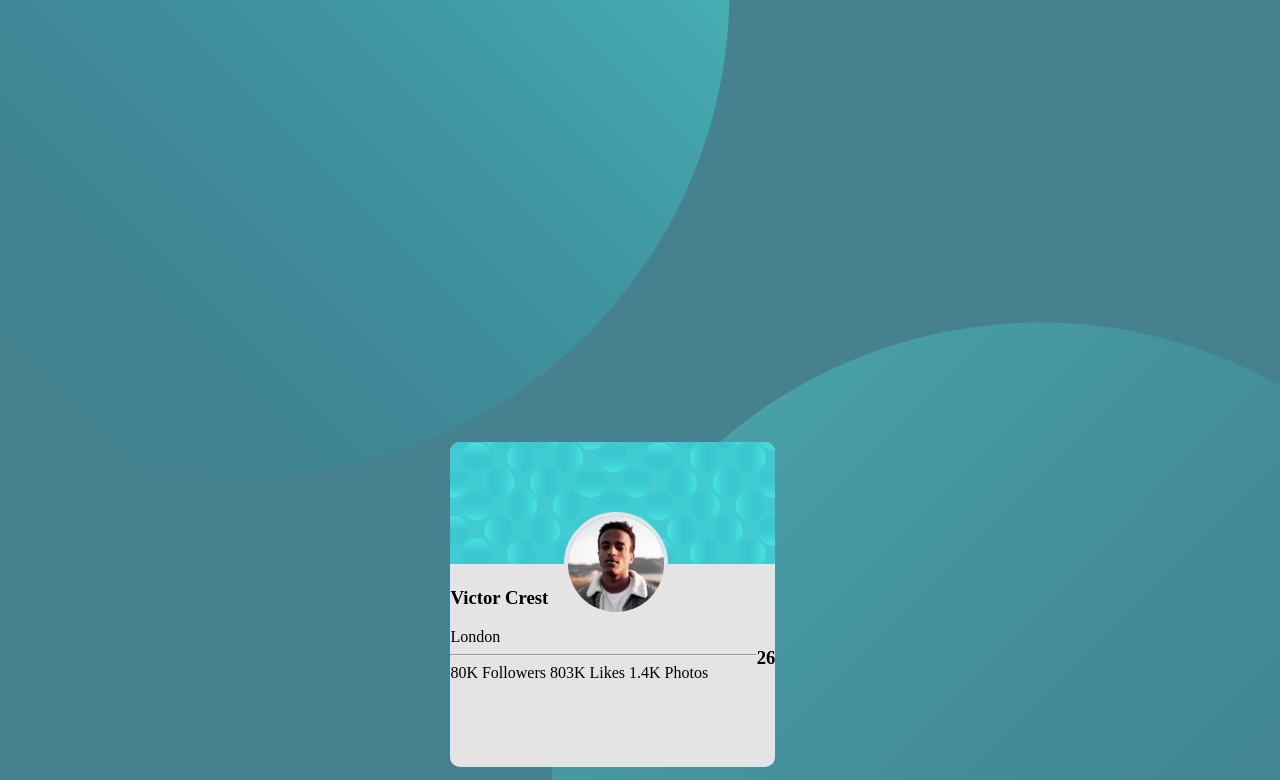
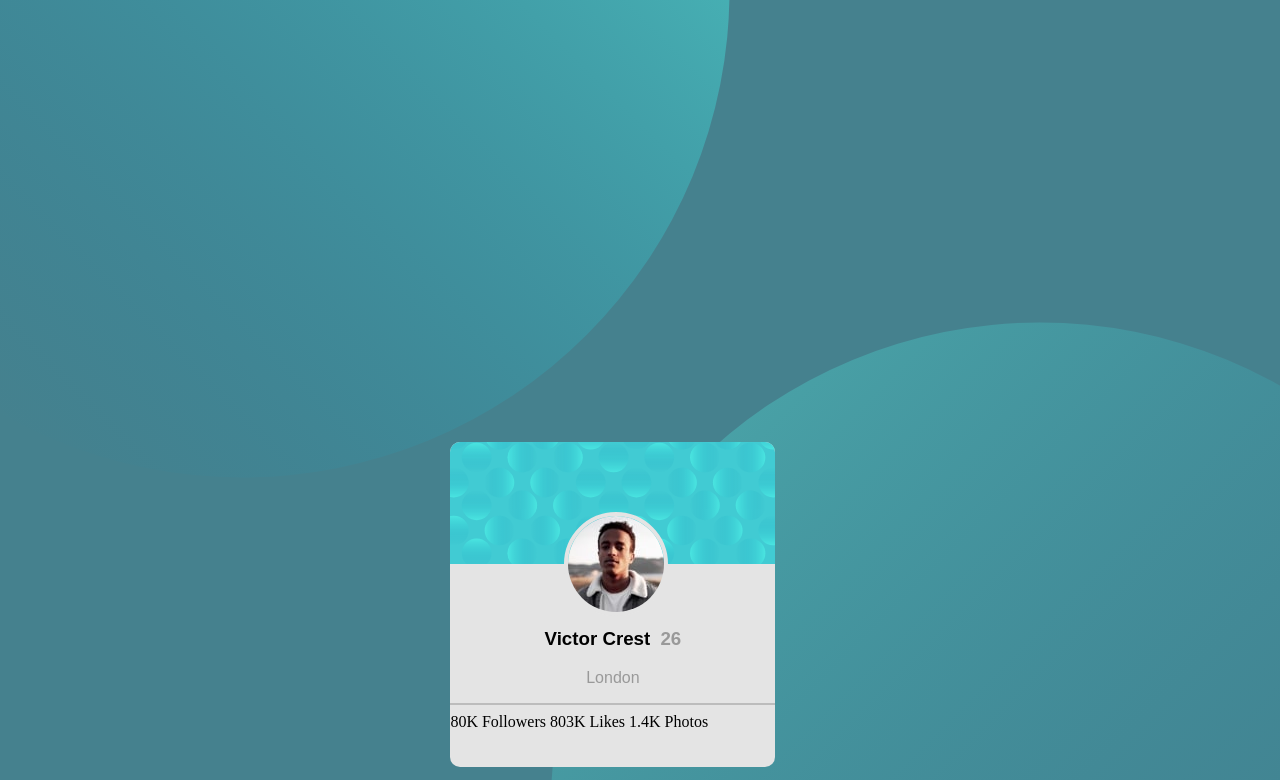
Before and after one commit to JoeGracey/profile-card, a plain HTML site: page profile-card-component-main/index.html in a window 1280 px wide. Shown: the top 780 px of the page. Drawn offline with Linux system fonts and the light colour scheme.

Commit message:
Add files via upload

```diff
--- a/profile-card-component-main/index.html
+++ b/profile-card-component-main/index.html
@@ -20,9 +20,10 @@
     <img class="victor-image" src="images/image-victor.jpg" alt="">
     <img class="card-pattern" src="images/bg-pattern-card.svg" alt="">
 
-    <h3 class="victor-crest">Victor Crest</h3>
-    <h3 class="twenty-six">26</h3>
-    London
+    <div>
+      <h3 class="victor-crest">Victor Crest <span>26</span></h3>
+    </div>
+    <p>London</p>
     <hr>
     80K
     Followers
--- a/profile-card-component-main/styles.css
+++ b/profile-card-component-main/styles.css
@@ -35,14 +35,10 @@ html {
  z-index: 0;
 }
 
-
-
 .victor-crest {
-
-}
-
-.twenty-six {
-  float: right;
+  text-align: center;
+  margin-top: 60px;
+  font-family: sans-serif;
 }
 
 .pattern-bottom {
@@ -51,3 +47,19 @@ html {
   left: 550px;
   z-index: -1;
 }
+
+span {
+  color: #999;
+  margin-left: 5px;
+}
+
+hr {
+  border: 1px solid #bcbcbc;
+
+}
+
+p {
+  text-align: center;
+  font-family: sans-serif;
+  color: #999;
+}
```
